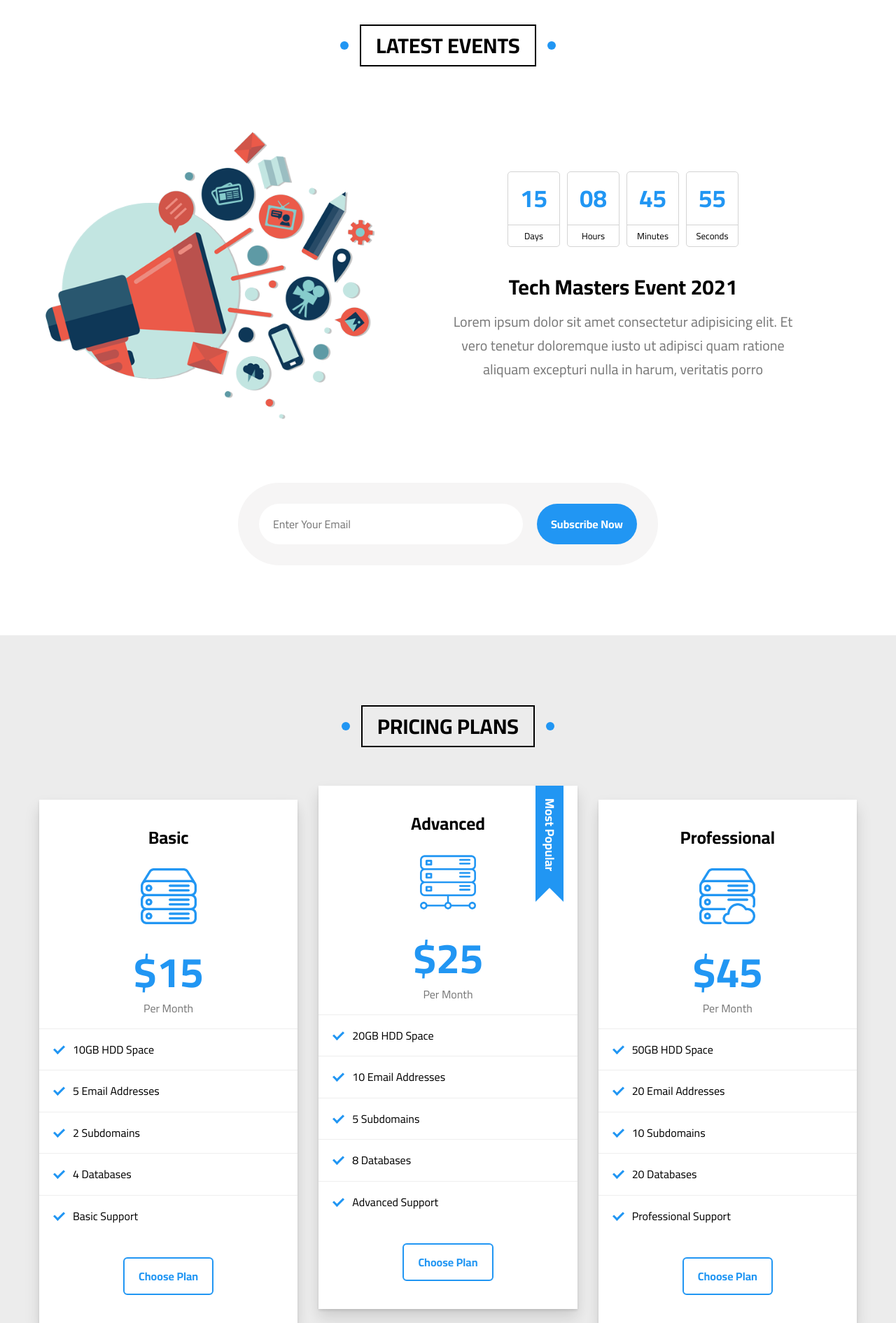
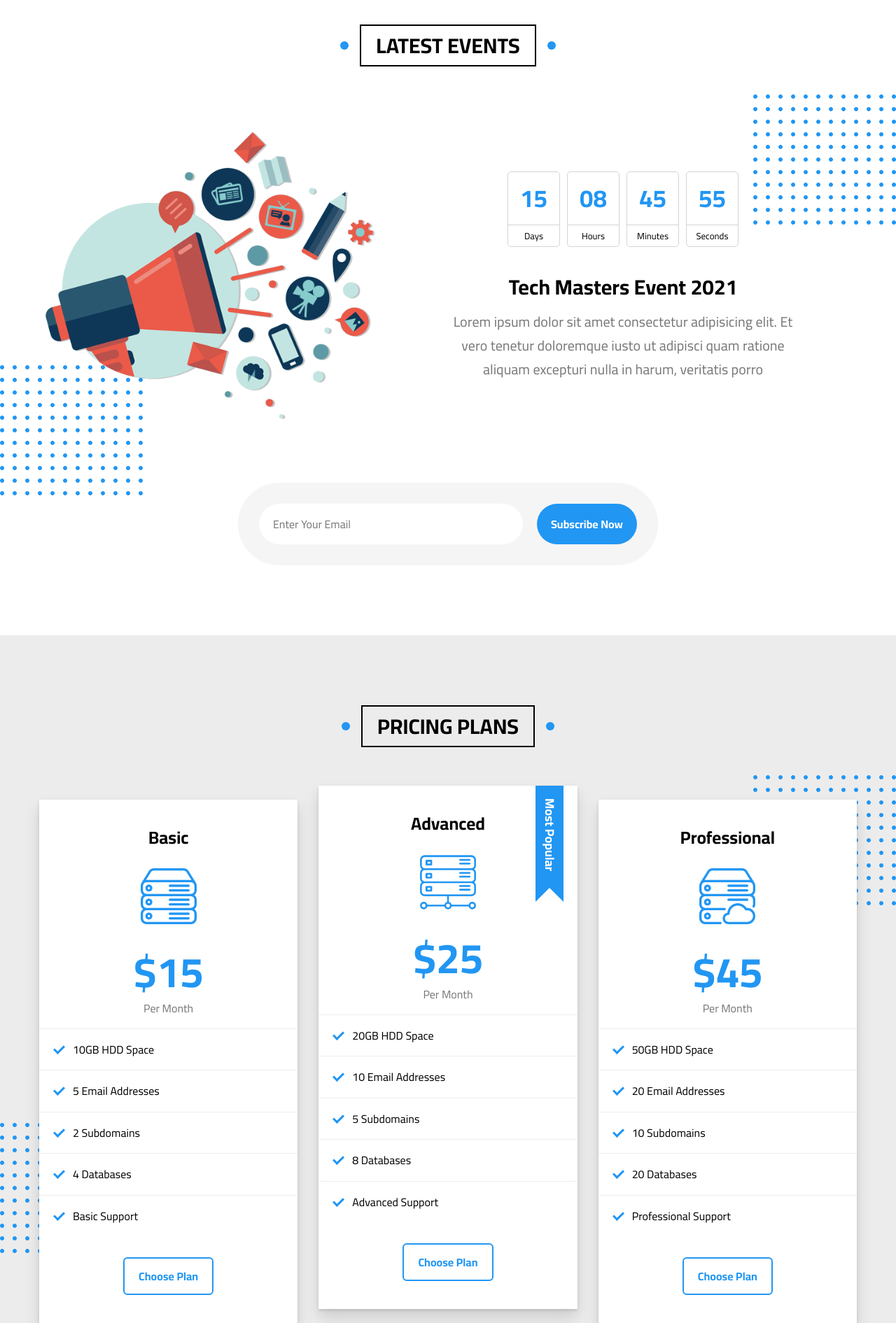
Before and after one commit to MohammedElKhadrawy/navy-template, a plain HTML site: page index.html in a window 1280 px wide. Shown: the part 9220-11111 px from the top of the page at 70% size. Drawn offline with Linux system fonts and the light colour scheme.

Commit message:
added shapes and section separators for decoration, deleted redundant assets

```diff
--- a/css/navy.css
+++ b/css/navy.css
@@ -150,6 +150,48 @@ section:not(.hero, .discount) {
     right: -30px;
   }
 }
+
+.spikes {
+  position: relative;
+}
+
+.spikes::before {
+  content: '';
+  position: absolute;
+  height: 30px;
+  width: 100%;
+  background-image: linear-gradient(135deg, #fff 25%, transparent 25%),
+    linear-gradient(-135deg, #fff 25%, transparent 25%);
+  /* height is auto by default, no need to set it explicitly since we've set a height for the element itself */
+  background-size: 30px;
+  /* also background-repeat is set to repeat by default */
+}
+
+.dots {
+  background-image: url('../assets/dots.png');
+  position: absolute;
+  /* we have to set this explicitly for the image to appear */
+  /* values are img's dimensions */
+  height: 186px;
+  width: 204px;
+  display: none;
+}
+
+.dots-up {
+  top: 200px;
+  right: 0;
+}
+
+.dots-down {
+  bottom: 200px;
+  left: 0;
+}
+
+@media (min-width: 1200px) {
+  .dots {
+    display: block;
+  }
+}
 /* End Components */
 
 /* Start Header */
@@ -1029,6 +1071,12 @@ header .container {
 /* End Work-Steps */
 
 /* Start Events */
+.events,
+.events .container {
+  /* for the dots img to be displayed properly */
+  position: relative;
+}
+
 .event-announcement {
   text-align: center;
   margin-bottom: 4.375em;
@@ -1170,6 +1218,10 @@ header .container {
 /* End Events */
 
 /* Start Pricing */
+.pricing {
+  position: relative;
+}
+
 .pricing__plan {
   background-color: #fff;
   text-align: center;
--- a/index.html
+++ b/index.html
@@ -286,6 +286,8 @@
       </div>
     </section>
     <!-- End Articles -->
+
+    <div class="spikes"></div>
 
     <!-- Start Gallery -->
     <section class="gallery bg-grey" id="gallery">
@@ -724,6 +726,8 @@
     </section>
     <!-- End Team -->
 
+    <div class="spikes"></div>
+
     <!-- Start Services -->
     <section class="services bg-grey" id="services">
       <h2 class="section-title">Services</h2>
@@ -876,6 +880,8 @@
 
     <!-- Start Events -->
     <section class="events" id="events">
+      <div class="dots dots-up"></div>
+      <div class="dots dots-down"></div>
       <h2 class="section-title">Latest Events</h2>
       <div class="container">
         <div class="event-announcement">
@@ -919,6 +925,8 @@
 
     <!-- Start Pricing -->
     <section class="pricing bg-grey" id="pricing">
+      <div class="dots dots-up"></div>
+      <div class="dots dots-down"></div>
       <h2 class="section-title">Pricing plans</h2>
       <div class="container grid-fluid-300 gap-30">
         <article class="pricing__plan">
```
Also changed, not shown: assets/discount2.png (deleted), assets/landing.jpg (deleted), assets/videos-01.jpg (deleted).
